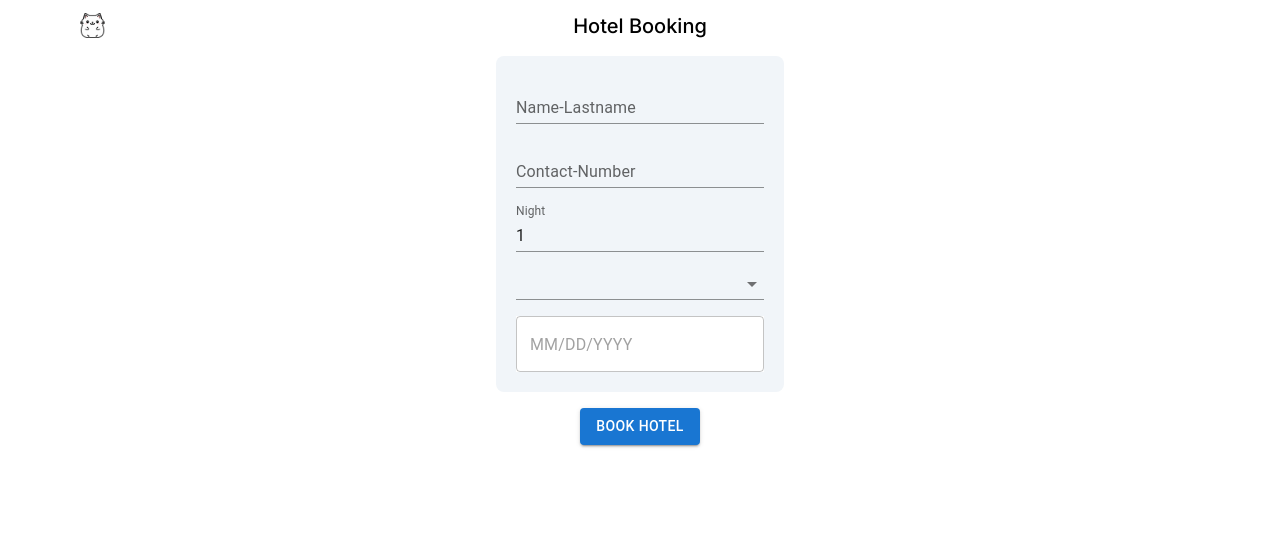
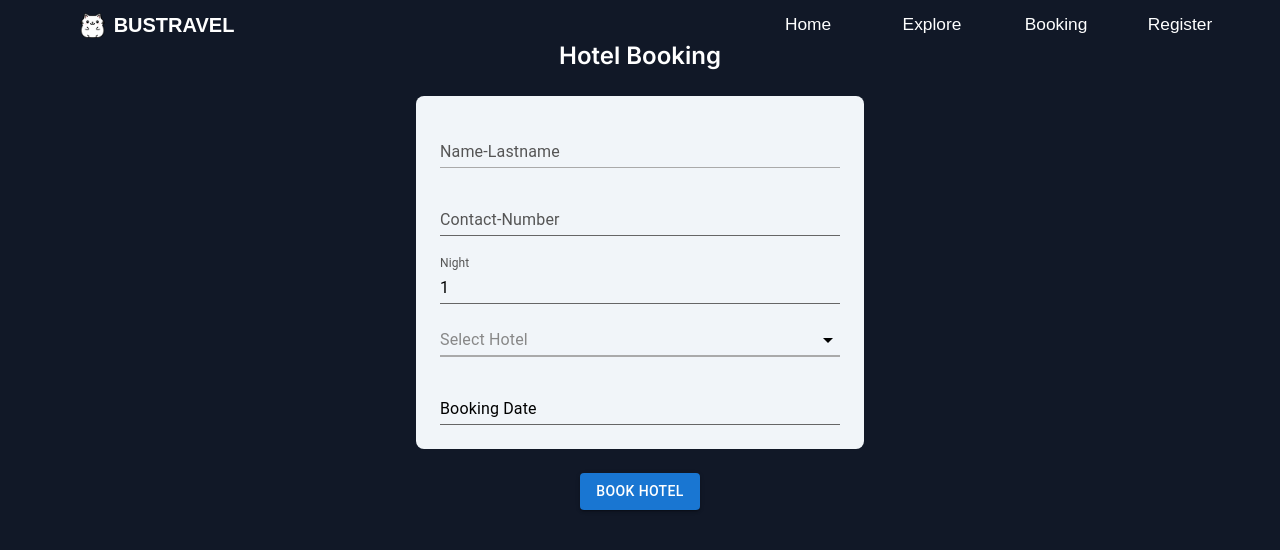
Before and after one commit to 2110503-2564/fe-project-2024-2-b-u-s-bus-is-twelve, a Next.js app: page /booking in a window 1280 px wide. Shown: the top 550 px of the page. Built offline with nearby package versions, Linux system fonts and the light colour scheme; no server answers.

Commit message:
Fie Booking UI

```diff
--- a/src/app/api/auth/register/page.tsx
+++ b/src/app/api/auth/register/page.tsx
@@ -29,7 +29,7 @@ export default function RegisterPage() {
     }
 
     try {
-      const response = await fetch("http://localhost:5000/api/v1/auth/register", {
+      const response = await fetch("http://localhost:5003/api/v1/auth/register", {
         method: "POST",
         headers: {
           "Content-Type": "application/json",
--- a/src/app/booking/page.tsx
+++ b/src/app/booking/page.tsx
@@ -1,4 +1,4 @@
-'use client'
+'use client';
 import { useState } from "react";
 import { useDispatch } from "react-redux";
 import { addBooking } from "@/redux/features/bookSlice";
@@ -16,23 +16,21 @@ export default function Booking() {
   const [venue, setVenue] = useState("");
   const [bookDate, setBookDate] = useState<Dayjs | null>(null);
 
-    const [count,setCount] = useState(0);
-
   const handleBooking = () => {
     if (!nameLastname || !tel || !venue || !bookDate) {
       alert("Please fill in all fields!");
       return;
     }
 
-        dispatch(addBooking({
+    dispatch(
+      addBooking({
         nameLastname,
         tel,
         night,
         venue,
         bookDate: bookDate.format("YYYY-MM-DD"),
-        }));
-
-        setCount(count + 1);
+      })
+    );
 
     alert("Booking successful!");
 
@@ -44,16 +42,23 @@ export default function Booking() {
   };
 
   return (
-        <main className="w-full flex flex-col items-center space-y-4 py-3">
-            <div className="text-xl font-medium">Hotel Booking</div>
+    <main className="w-full min-h-screen flex flex-col items-center space-y-6 py-10 bg-gray-900 text-white">
+      <div className="text-2xl font-semibold">Hotel Booking</div>
 
-            <div className="flex flex-col bg-slate-100 rounded-lg space-y-4 w-fit px-5 py-5">
+      <div className="flex flex-col bg-slate-100 rounded-lg space-y-5 w-[90%] max-w-md px-6 py-6">
       <TextField
         name="Name-Lastname"
         label="Name-Lastname"
         variant="standard"
         value={nameLastname}
         onChange={(e) => setNameLastname(e.target.value)}
+        InputProps={{ style: { color: "#000" } }} // dark text
+        InputLabelProps={{ style: { color: "#555" } }} // darker label
+        sx={{
+            '& .MuiInput-underline:before': { borderBottomColor: '#aaa' },
+            '& .MuiInput-underline:hover:before': { borderBottomColor: '#888' },
+            '& .MuiInput-underline:after': { borderBottomColor: '#000' },
+        }}
         />
 
         <TextField
@@ -62,24 +67,60 @@ export default function Booking() {
           variant="standard"
           value={tel}
           onChange={(e) => setTel(e.target.value)}
+          InputProps={{ style: { color: "#000" } }}
+          InputLabelProps={{ style: { color: "#555" } }}
+          sx={{
+            '& .MuiInput-underline:before': { borderBottomColor: '#666' },
+            '& .MuiInput-underline:hover:before': { borderBottomColor: '#aaa' },
+            '& .MuiInput-underline:after': { borderBottomColor: '#fff' },
+          }}
         />
 
         <TextField
           name="Night"
           label="Night"
+          type="number"
           variant="standard"
           value={night}
           onChange={(e) => setNight(Number(e.target.value))}
+          InputProps={{ style: { color: "#000" } }}
+          InputLabelProps={{ style: { color: "#555" } }}
+          sx={{
+            '& .MuiInput-underline:before': { borderBottomColor: '#666' },
+            '& .MuiInput-underline:hover:before': { borderBottomColor: '#aaa' },
+            '& .MuiInput-underline:after': { borderBottomColor: '#fff' },
+          }}
         />
 
         <Select
         variant="standard"
         name="Hotel"
-                    label="Select Hotel"
         value={venue}
         onChange={(e) => setVenue(e.target.value)}
-                    className="h-[2em] w-full"
+        displayEmpty
+        fullWidth
+        sx={{
+            color: "#000", // text color inside select
+            borderBottom: "1px solid #aaa",
+            '&:before': {
+            borderBottom: "1px solid #aaa",
+            },
+            '&:hover:not(.Mui-disabled):before': {
+            borderBottom: "1px solid #888",
+            },
+            '&:after': {
+            borderBottom: "1px solid #000",
+            },
+            '.MuiSelect-icon': { color: '#000' }, // dropdown icon color
+        }}
+        inputProps={{
+            style: { color: '#000' }, // input text color
+        }}
+        renderValue={
+            venue !== "" ? undefined : () => <span style={{ color: "#888" }}>Select Hotel</span>
+        }
         >
+        <MenuItem value="" disabled>Select Hotel</MenuItem>
         <MenuItem value="AnnaHotel">安娜 HOTEL</MenuItem>
         <MenuItem value="MerryHouse">Merry House</MenuItem>
         <MenuItem value="Cozy Days Hotel">Cozy Days Hotel</MenuItem>
@@ -88,11 +129,24 @@ export default function Booking() {
         <MenuItem value="SeabreezeInn">Seabreeze Inn</MenuItem>
         </Select>
 
+
         <LocalizationProvider dateAdapter={AdapterDayjs}>
           <DatePicker
-                        className="bg-white"
+            label="Booking Date"
             value={bookDate}
             onChange={(date) => setBookDate(date)}
+            slotProps={{
+              textField: {
+                variant: "standard",
+                InputLabelProps: { style: { color: "#000" } },
+                InputProps: { style: { color: "#555" } },
+                sx: {
+                  '& .MuiInput-underline:before': { borderBottomColor: '#666' },
+                  '& .MuiInput-underline:hover:before': { borderBottomColor: '#aaa' },
+                  '& .MuiInput-underline:after': { borderBottomColor: '#fff' },
+                },
+              },
+            }}
           />
         </LocalizationProvider>
       </div>
@@ -102,6 +156,7 @@ export default function Booking() {
         color="primary"
         name="Book Hotel"
         onClick={handleBooking}
+        sx={{ mt: 2 }}
       >
         Book Hotel
       </Button>
--- a/src/libs/userLogIn.tsx
+++ b/src/libs/userLogIn.tsx
@@ -1,5 +1,5 @@
 export default async function userLogin(userEmail:string, userPassword:string) {
-    const response = await fetch("http://localhost:5000/api/v1/auth/login", {
+    const response = await fetch("http://localhost:5003/api/v1/auth/login", {
         method: "POST",
         headers: {
             "Content-Type" : "application/json",
```
Lines whose indentation alone changed are shown as unchanged.
